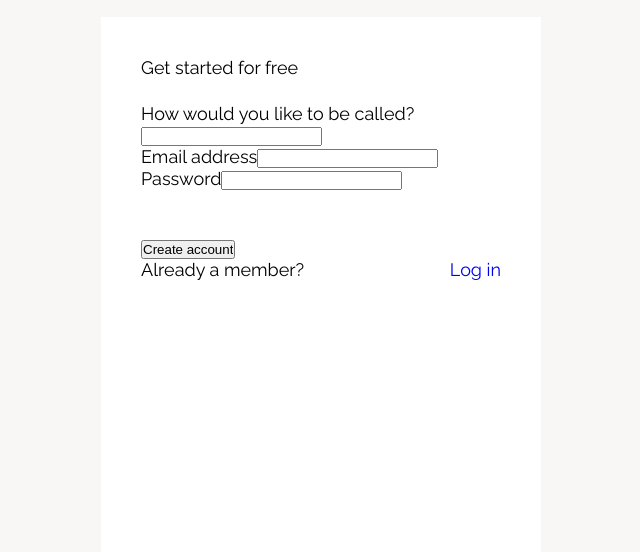
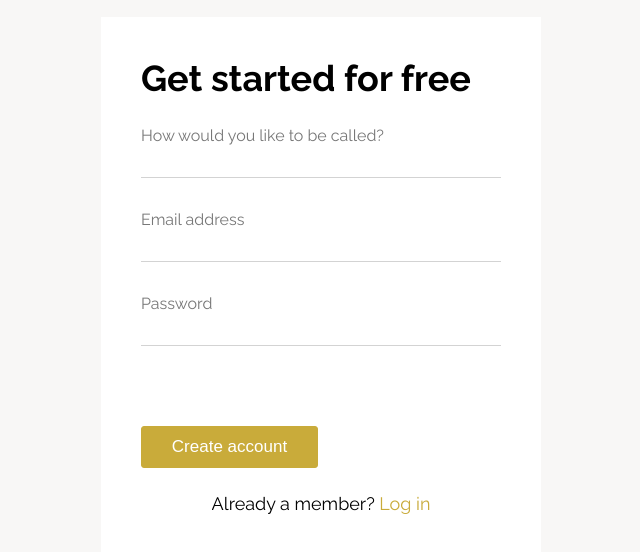
Before and after one commit to anetaradecka/budget-react, a React (Create React App) app: page /signup in a window 1280 px wide. Shown: the part 108-660 px from the top of the page, without its empty margins (319-959 px from the left). Built offline with nearby package versions, Linux system fonts and the light colour scheme.

Commit message:
Signup page refactored

```diff
--- a/src/components/Forms/AuthForms/LoginForm.js
+++ b/src/components/Forms/AuthForms/LoginForm.js
@@ -53,7 +53,6 @@ const LoginForm = () => {
         Forgot password?
       </Link>
       <Button
-        id="login-btn"
         className={`${btnStyles.button} ${btnStyles["btn-primary"]}`}
         type="submit"
       >
--- a/src/components/Forms/AuthForms/SignupForm.js
+++ b/src/components/Forms/AuthForms/SignupForm.js
@@ -1,58 +1,107 @@
-// const LoginForm = (props) => {
-//   <Form method="put">
-//     <Input
-//       label="How would you like to be called?"
-//       id="name"
-//       type="text"
-//       name="name"
-//       onChange={handleNameChange}
-//       value={nameValue}
-//       onBlur={handleNameBlur}
-//       error={nameHasError && "Please enter your name."}
-//     />
-//     <Input
-//       label="Email address"
-//       id="email"
-//       type="email"
-//       name="email"
-//       onChange={handleEmailChange}
-//       value={emailValue}
-//       onBlur={handleEmailBlur}
-//       error={emailHasError && "This is not a valid email format."}
-//     />
-//     <Input
-//       label="Password"
-//       id="password"
-//       type="password"
-//       name="password"
-//       onChange={handlePasswordChange}
-//       value={passwordValue}
-//       onBlur={handlePasswordBlur}
-//       error={
-//         passwordHasError &&
-//         "Password must be at least 5 characters long and must contain at least one A-Z, one a-z letter and one /1-9/ number."
-//       }
-//     />
-//     {/* TODO: confirm passoword logic */}
-//     {/* <Input
-//             label="Confirm password"
-//             id="confirmPassword"
-//             type="password"
-//             name="confirmPassword"
-//             onChange={handleConfirmPasswordChange}
-//             value={confirmPasswordValue}
-//             onBlur={handleConfirmPasswordBlur}
-//             error={
-//               confirmPasswordHasError && "Entered passwords must be equal."
-//             }
-//           /> */}
-//     <div className={styles.row}>
-//       <button className={styles.button} type="submit" value="Login">
-//         Create account
-//       </button>
-//     </div>
-//     <div className={styles["signup-link"]}>
-//       Already a member? <Link to="/">Log in</Link>
-//     </div>
-//   </Form>;
-// };
+// external libraries
+import { Form } from "react-router-dom";
+// styles
+import styles from "./Auth.module.css";
+import btnStyles from "../../Buttons/Button.module.css";
+// components
+import Input from "./Input";
+import Button from "../../Buttons/Button";
+//hooks
+import { useInput } from "../../../hooks/useInput";
+//utils
+import {
+  isValidEmail,
+  isNotEmpty,
+  isValidPassword,
+  // isEqualToOtherValue,
+} from "../../../utils/validation";
+
+const SignupForm = () => {
+  // custom name hook
+  const {
+    value: nameValue,
+    handleInputValidation: handleNameChange,
+    handleInputBlur: handleNameBlur,
+    hasError: nameHasError,
+  } = useInput("", isNotEmpty);
+  // custom email hook
+  const {
+    value: emailValue,
+    handleInputValidation: handleEmailChange,
+    handleInputBlur: handleEmailBlur,
+    hasError: emailHasError,
+  } = useInput("", isValidEmail);
+  // custom password hook
+  const {
+    value: passwordValue,
+    handleInputValidation: handlePasswordChange,
+    handleInputBlur: handlePasswordBlur,
+    hasError: passwordHasError,
+  } = useInput("", isValidPassword);
+  // custom hook confirm password - How to pass both password and confirmPassword?
+  // const {
+  //   value: confirmPasswordValue,
+  //   handleInputValidation: handleConfirmPasswordChange,
+  //   handleInputBlur: handleConfirmPasswordBlur,
+  //   hasError: confirmPasswordHasError,
+  // } = useInput("", isEqualToOtherValue);
+
+  return (
+    <Form method="PUT" className={styles.form}>
+      <Input
+        label="How would you like to be called?"
+        id="name"
+        type="text"
+        name="name"
+        onChange={handleNameChange}
+        value={nameValue}
+        onBlur={handleNameBlur}
+        error={nameHasError && "Please enter your name."}
+      />
+      <Input
+        label="Email address"
+        id="email"
+        type="email"
+        name="email"
+        onChange={handleEmailChange}
+        value={emailValue}
+        onBlur={handleEmailBlur}
+        error={emailHasError && "This is not a valid email format."}
+      />
+      <Input
+        label="Password"
+        id="password"
+        type="password"
+        name="password"
+        onChange={handlePasswordChange}
+        value={passwordValue}
+        onBlur={handlePasswordBlur}
+        error={
+          passwordHasError &&
+          "Password must be at least 5 characters long and must contain at least one A-Z, one a-z letter and one /1-9/ number."
+        }
+      />
+      {/* TODO: confirm passoword logic */}
+      {/* <Input
+            label="Confirm password"
+            id="confirmPassword"
+            type="password"
+            name="confirmPassword"
+            onChange={handleConfirmPasswordChange}
+            value={confirmPasswordValue}
+            onBlur={handleConfirmPasswordBlur}
+            error={
+              confirmPasswordHasError && "Entered passwords must be equal."
+            }
+          /> */}
+      <Button
+        className={`${btnStyles.button} ${btnStyles["btn-primary"]}`}
+        type="submit"
+      >
+        Create account
+      </Button>
+    </Form>
+  );
+};
+
+export default SignupForm;
--- a/src/components/Forms/TransactionForm/AddTransactionForm.js
+++ b/src/components/Forms/TransactionForm/AddTransactionForm.js
@@ -6,7 +6,7 @@ import { faArrowUp, faArrowDown } from "@fortawesome/free-solid-svg-icons";
 
 import styles from "./AddTransactionForm.module.css";
 import ButtonPrimary from "../../Buttons/ButtonPrimary";
-import categories from "../../../mockData/categories";
+import categories from "../../../constants/categories";
 
 const AddTransactionForm = (props) => {
   const [transactionType, setTransactionType] = useState("");
--- a/src/pages/Auth/Signup.js
+++ b/src/pages/Auth/Signup.js
@@ -1,51 +1,18 @@
-import { Link, Form, redirect, json, useActionData } from "react-router-dom";
-import { useInput } from "../../hooks/useInput";
+// external libraries
+import { redirect, json, useActionData } from "react-router-dom";
+// styles
+import styles from "./Auth.module.css";
+// components
+import SignupForm from "../../components/Forms/AuthForms/SignupForm";
+import Footer from "../../components/Forms/Footer/Footer";
+// utils
 import { getCSRFToken } from "../../utils/auth";
 
-import {
-  isValidEmail,
-  isNotEmpty,
-  isValidPassword,
-  // isEqualToOtherValue,
-} from "../../utils/validation";
-import styles from "./Auth.module.css";
-import Input from "./Input";
-
 const Signup = () => {
-  // returns data in case of 422 or 401
   const data = useActionData();
-  // custom hook name
-  const {
-    value: nameValue,
-    handleInputValidation: handleNameChange,
-    handleInputBlur: handleNameBlur,
-    hasError: nameHasError,
-  } = useInput("", isNotEmpty);
-  // custom hook email
-  const {
-    value: emailValue,
-    handleInputValidation: handleEmailChange,
-    handleInputBlur: handleEmailBlur,
-    hasError: emailHasError,
-  } = useInput("", isValidEmail);
-  // custom hook password
-  const {
-    value: passwordValue,
-    handleInputValidation: handlePasswordChange,
-    handleInputBlur: handlePasswordBlur,
-    hasError: passwordHasError,
-  } = useInput("", isValidPassword);
-  // custom hook confirm password - How to pass both password and confirmPassword?
-  // const {
-  //   value: confirmPasswordValue,
-  //   handleInputValidation: handleConfirmPasswordChange,
-  //   handleInputBlur: handleConfirmPasswordBlur,
-  //   hasError: confirmPasswordHasError,
-  // } = useInput("", isEqualToOtherValue);
 
   return (
     <div className={styles["form-container"]}>
-      {/* displays BE errors */}
       {data && data.data && (
         <div className={`${styles["error-msg"]} ${styles["form-outside"]}`}>
           <ul>
@@ -55,67 +22,9 @@ const Signup = () => {
           </ul>
         </div>
       )}
-      <div className={styles.wrapper}>
-        <div className={styles.title}>
-          <span>Get started for free</span>
-        </div>
-        <Form method="put">
-          <Input
-            label="How would you like to be called?"
-            id="name"
-            type="text"
-            name="name"
-            onChange={handleNameChange}
-            value={nameValue}
-            onBlur={handleNameBlur}
-            error={nameHasError && "Please enter your name."}
-          />
-          <Input
-            label="Email address"
-            id="email"
-            type="email"
-            name="email"
-            onChange={handleEmailChange}
-            value={emailValue}
-            onBlur={handleEmailBlur}
-            error={emailHasError && "This is not a valid email format."}
-          />
-          <Input
-            label="Password"
-            id="password"
-            type="password"
-            name="password"
-            onChange={handlePasswordChange}
-            value={passwordValue}
-            onBlur={handlePasswordBlur}
-            error={
-              passwordHasError &&
-              "Password must be at least 5 characters long and must contain at least one A-Z, one a-z letter and one /1-9/ number."
-            }
-          />
-          {/* TODO: confirm passoword logic */}
-          {/* <Input
-            label="Confirm password"
-            id="confirmPassword"
-            type="password"
-            name="confirmPassword"
-            onChange={handleConfirmPasswordChange}
-            value={confirmPasswordValue}
-            onBlur={handleConfirmPasswordBlur}
-            error={
-              confirmPasswordHasError && "Entered passwords must be equal."
-            }
-          /> */}
-          <div className={styles.row}>
-            <button className={styles.button} type="submit" value="Login">
-              Create account
-            </button>
-          </div>
-          <div className={styles["signup-link"]}>
-            Already a member? <Link to="/">Log in</Link>
-          </div>
-        </Form>
-      </div>
+      <h1>Get started for free</h1>
+      <SignupForm></SignupForm>
+      <Footer type="signup" linkTo="" linkText="Log in"></Footer>
     </div>
   );
 };
```
